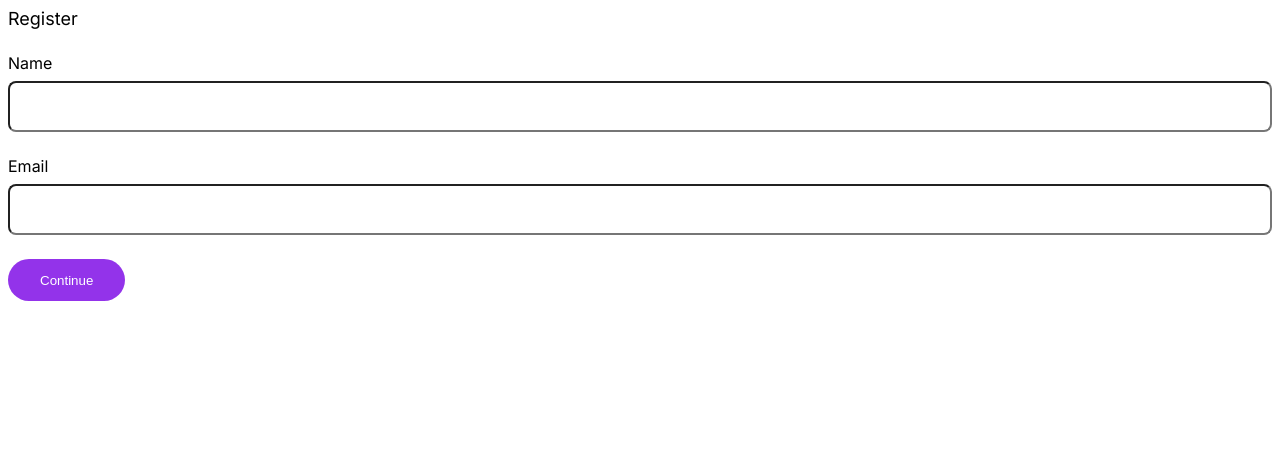
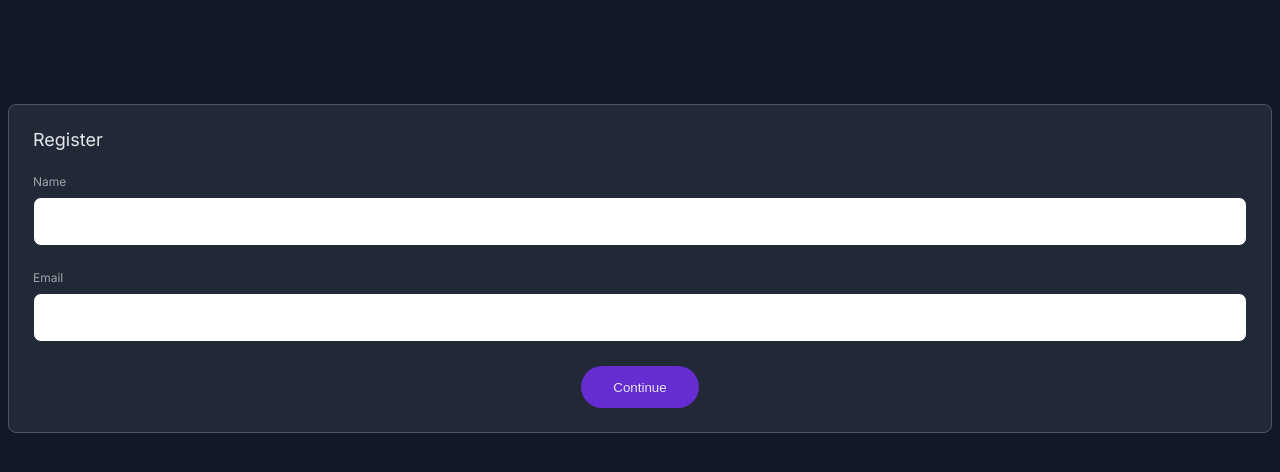
Before and after one commit to younessbennaj/multi-step-form, a website: page index.html in a window 1280 px wide. Drawn offline with Linux system fonts and the light colour scheme.

Commit message:
style: add some basic styles

```diff
--- a/index.html
+++ b/index.html
@@ -14,16 +14,17 @@
     <title>Multi Step Form</title>
   </head>
   <body>
+    <div class="container">
       <form id="form">
         <div class="step" id="personal-information">
           <div class="step-title">Register</div>
           <div class="field-group">
-          <label for="name">Name</label>
+            <label class="field-label" for="name">Name</label>
             <input class="input-field" type="text" name="name" id="name" />
             <div class="field-error" id="name-error"></div>
           </div>
           <div class="field-group">
-          <label for="email">Email</label>
+            <label class="field-label" for="email">Email</label>
             <input class="input-field" type="email" name="email" id="email" />
             <div class="field-error" id="email-error"></div>
           </div>
@@ -68,7 +69,9 @@
           <p>un test</p>
         </div>
       </form>
-
+      <div class="button-group">
         <button class="submit-button" id="submit">Continue</button>
+      </div>
+    </div>
   </body>
 </html>
--- a/style.css
+++ b/style.css
@@ -1,5 +1,47 @@
+:root {
+  --white: #e5e7eb;
+  --dark: #121826;
+  --dark-grey: #212936;
+  --grey: #394150;
+  --medium-grey: #4d5562;
+  --light-grey: #a1a1a9;
+  --purple: #652cd1;
+  --light-purple: #652cd1;
+}
+
+* {
+  box-sizing: border-box;
+}
+
 body {
   font-family: "Inter", sans-serif;
+  color: var(--white);
+  padding: 8px;
+  margin: 0;
+  background-color: var(--dark);
+}
+
+.container {
+  margin-top: 96px;
+  background-color: var(--dark-grey);
+  padding: 24px;
+  border-radius: 8px;
+  border: 1px solid var(--medium-grey);
+}
+
+.input-field {
+  padding: 16px;
+  border-radius: 8px;
+  border: 1px solid var(--dark-grey);
+}
+
+.input-field:focus {
+  border: 1px solid var(--purple);
+}
+
+.input-field:focus-visible {
+  border: 1px solid var(--purple);
+  outline: none;
 }
 
 .field-group {
@@ -9,14 +51,24 @@ body {
   margin-bottom: 24px;
 }
 
+.field-label {
+  font-size: 12px;
+  color: var(--light-grey);
+}
+
 .field-error {
-  font-size: 14px;
-  color: red;
+  font-size: 12px;
+  color: #ef4444;
   display: none;
 }
 
 .field-error.visible {
   display: block;
+}
+
+.button-group {
+  display: flex;
+  justify-content: center;
 }
 
 .submit-button {
@@ -25,17 +77,13 @@ body {
   border-radius: 21px;
   border: none;
   background-color: #9333ea;
-  color: white;
+  color: var(--white);
   cursor: pointer;
+  background: linear-gradient(var(--purple), var(--light-purple));
 }
 
 .step {
   display: none;
-}
-
-.input-field {
-  padding: 16px;
-  border-radius: 8px;
 }
 
 .checkbox-group {
@@ -46,23 +94,29 @@ body {
 }
 
 .checkbox-field label {
+  color: var(--light-grey);
   display: flex;
   align-items: center;
   padding: 16px 16px;
-  border: 1px solid black;
+  border: 1px solid var(--medium-grey);
   border-radius: 8px;
   cursor: pointer;
+  background-color: var(--grey);
 }
 
 .checkbox-field input[type="checkbox"]:checked + label {
-  border: 1px solid #9333ea;
-  background-color: #9333ea;
+  border: 1px solid var(--light-purple);
+  background-color: var(--purple);
   color: white;
 }
 
 .checkbox-field label:hover {
-  border: 1px solid #9333ea;
-  color: #9333ea;
+  border: 1px solid var(--light-purple);
+}
+
+.checkbox-field label:focus-visible {
+  outline: none;
+  border: none;
 }
 
 .step-title {
```
Lines whose indentation alone changed are shown as unchanged.
